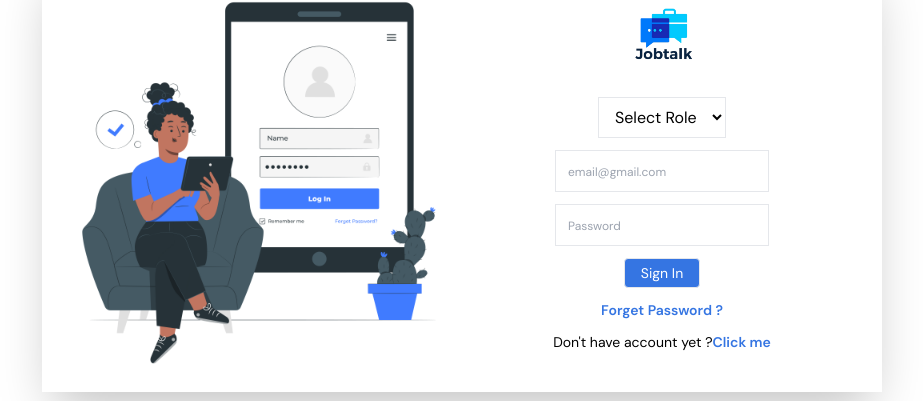
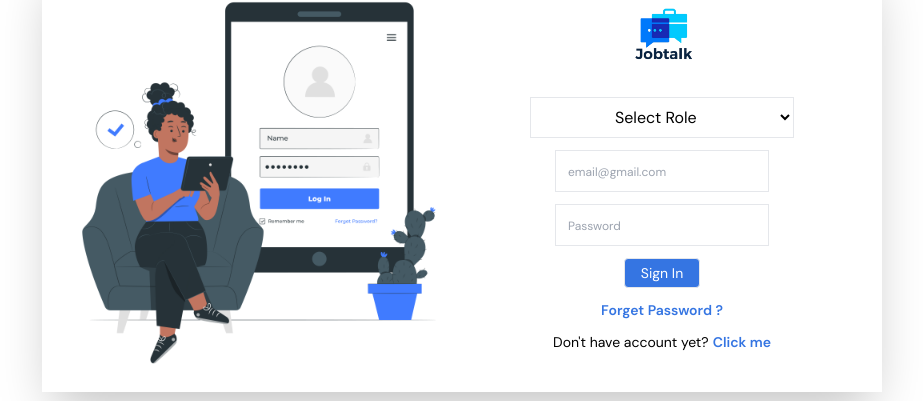
Before and after one commit to Abilash-Nambi/JOB-TALK, a React (Vite) app in the folder client/: page /auth/sign-in in a window 1280 px wide. Shown: the part 244-645 px from the top of the page, without its empty margins (178-1101 px from the left). Built offline with nearby package versions, Linux system fonts and the light colour scheme; no server answers.

Commit message:
sign in and sgnup input css edited

```diff
--- a/client/src/Pages/authPages/LogIn.jsx
+++ b/client/src/Pages/authPages/LogIn.jsx
@@ -90,7 +90,7 @@ export const LogIn = () => {
                     {...register("role", {
                       required: "Please select a role",
                     })}
-                    className={`border block px-3 py-2  bg-white${
+                    className={`border block px-[80px] py-2  bg-white${
                       errors.role ? "border-red-500" : ""
                     }`}
                   >
@@ -165,9 +165,9 @@ export const LogIn = () => {
                   </Link>
                 </p>
                 <p className="text-sm">
-                  Don't have account yet ?
+                  Don't have account yet?
                   <Link to="/auth/sign-up">
-                    <span className="text-blue font-semibold mt-0">
+                    <span className="text-blue font-semibold mt-0 ml-1">
                       Click me
                     </span>
                   </Link>
--- a/client/src/Pages/authPages/SignUp.jsx
+++ b/client/src/Pages/authPages/SignUp.jsx
@@ -68,7 +68,7 @@ const SignUp = () => {
                     {...register("role", {
                       required: "Please select a role",
                     })}
-                    className={`border block px-3 py-2  bg-white${
+                    className={`border block px-[80px] py-2  bg-white${
                       errors.role ? "border-red-500" : ""
                     }`}
                   >
```
